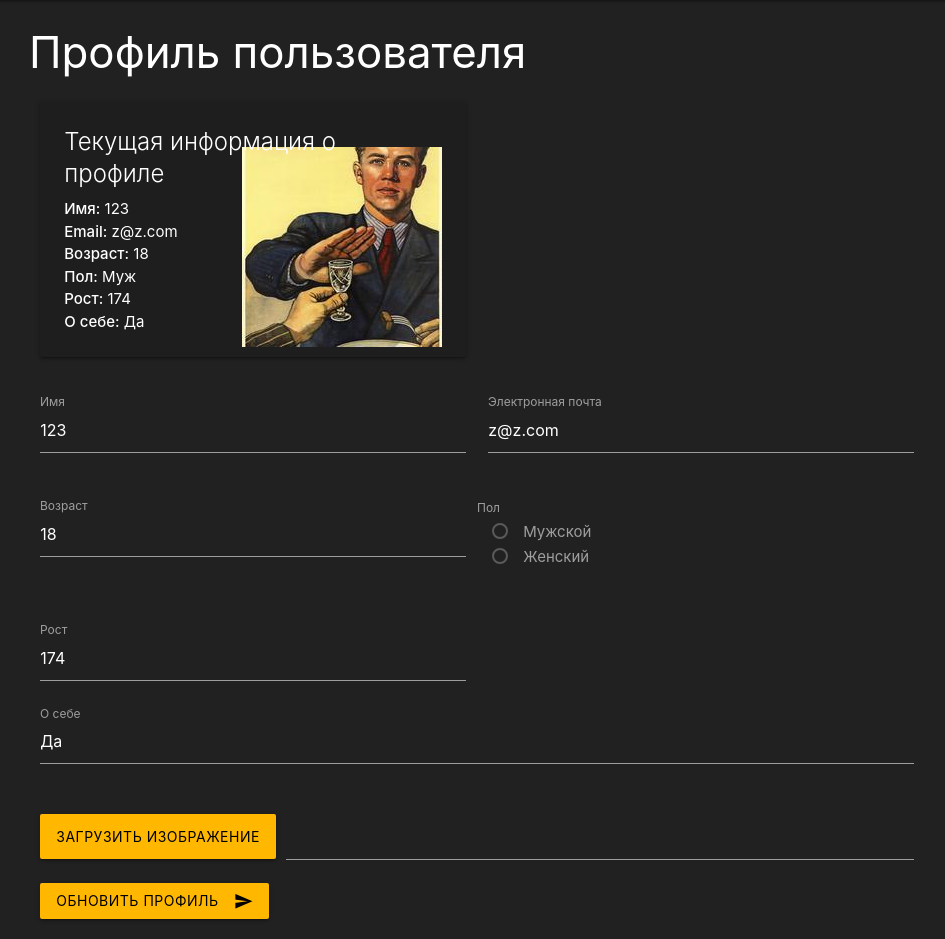
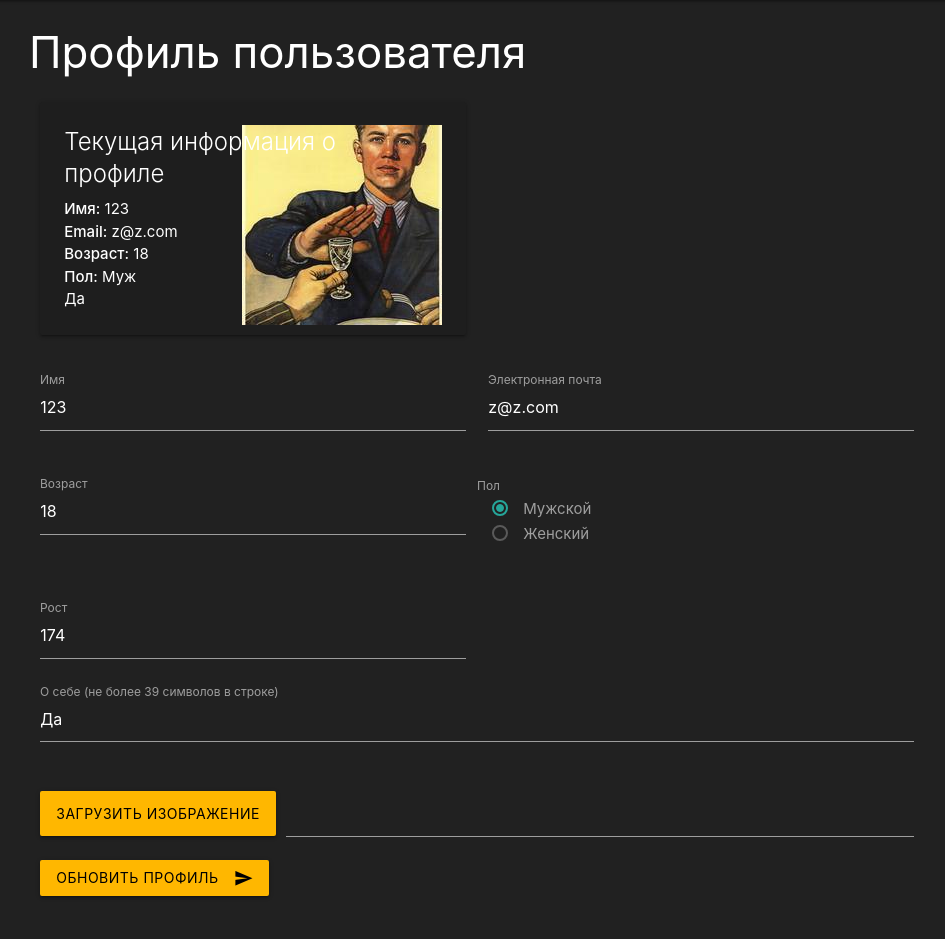
Before and after one commit to k1reedz/web_project, a Flask app: page /profile in a window 1280 px wide. Shown: the part 64-1003 px from the top of the page, without its empty margins (163-1108 px from the left). After the commit the page ends 960 px from the top, so only its background shows below. Run offline with Flask 2, Linux system fonts and the light colour scheme; a user stored in the database is signed in; data comes from the database, SQL or seed files in the repository.

Commit message:
Update profile.html

```diff
--- a/templates/profile.html
+++ b/templates/profile.html
@@ -60,8 +60,8 @@
                 <p style="color: white"><strong>Email:</strong> {{ user.email }}</p>
                 <p style="color: white"><strong>Возраст:</strong> {{ user.stats["age"] }}</p>
                 <p style="color: white"><strong>Пол:</strong> {{ user.stats["gender"] }}</p>
-                <p style="color: white"><strong>Рост:</strong> {{ user.stats["height"] }}</p>
-                <p style="color: white"><strong>О себе:</strong> {{ user.stats["about"] }}</p>
+                <!-- Adjust the style of this paragraph -->
+                <p style="color: white; white-space: pre-line; word-wrap: break-word; max-width: 100%;">{{ user.stats["about"] }}</p>
                 <img src="{{ url_for('static', filename='uploads/' + user.stats['profile_image']) }}" alt="Profile Image" style="max-width: 80%; float: right; margin-top: -186px">
             </div>
         </div>
@@ -91,13 +91,13 @@
     <label>Пол</label>
   <div class="col s6">
     <label>
-      <input class="with-gap" name="gender" type="radio" value="Мужской" {{ 'checked' if user.stats['gender'] == 'Мужской' else '' }}>
+      <input class="with-gap" name="gender" type="radio" value="Мужской" {{'checked' if user.stats['gender'] == 'Мужской' else ''}}>
       <span>Мужской</span>
     </label>
   </div>
   <div class="col s6">
     <label>
-      <input class="with-gap" name="gender" type="radio" value="Женский" {{ 'checked' if user.stats['gender'] == 'Женский' else '' }}>
+      <input class="with-gap" name="gender" type="radio" value="Женский" {{'checked' if user.stats['gender'] == 'Женский' else ''}}>
       <span>Женский</span>
     </label>
   </div>
@@ -109,9 +109,10 @@
           <label for="height">Рост</label>
         </div>
         <div class="input-field col s12">
-          <textarea id="about_me" class="materialize-textarea" name="about_me">{{ user.stats['about'] }}</textarea>
-          <label for="about_me">О себе</label>
-        </div>
+        <!-- Set the max-width for the text area and enable word wrapping -->
+         <textarea id="about_me" class="materialize-textarea" name="about_me" style="max-width: 100%; width: 100%;" rows="4">{{ user.stats['about'] }}</textarea>
+        <label for="about_me">О себе (не более 39 символов в строке)</label>
+      </div>
       </div>
       <div class="file-field input-field">
         <div class="btn" style="background: #ffb700; color: black">
@@ -130,6 +131,37 @@
 </div>
 
 <!-- Scripts -->
+<script>
+  // Check if gender is not selected, then set it to male
+  document.addEventListener('DOMContentLoaded', function() {
+    var genderRadios = document.getElementsByName('gender');
+    var isGenderSelected = false;
+
+    for (var i = 0; i < genderRadios.length; i++) {
+      if (genderRadios[i].checked) {
+        isGenderSelected = true;
+        break;
+      }
+    }
+
+    if (!isGenderSelected) {
+      // If no gender is selected, set it to male
+      document.querySelector('input[name="gender"][value="Мужской"]').checked = true;
+    }
+  });
+</script>
+<script>
+  // Get the textarea element
+  var textarea = document.getElementById('about_me');
+
+  // Add an event listener for input changes
+  textarea.addEventListener('input', function () {
+    // Split the text content by every 39 characters and join it with a newline character
+    var text = this.value.match(/.{1,39}/g).join('\n');
+    // Set the value of the textarea to the modified text
+    this.value = text;
+  });
+</script>
 <script src="https://code.jquery.com/jquery-3.5.1.min.js"></script>
 <script src="https://cdnjs.cloudflare.com/ajax/libs/materialize/1.0.0/js/materialize.min.js"></script>
 <script src="static/js/init.js"></script>
```
